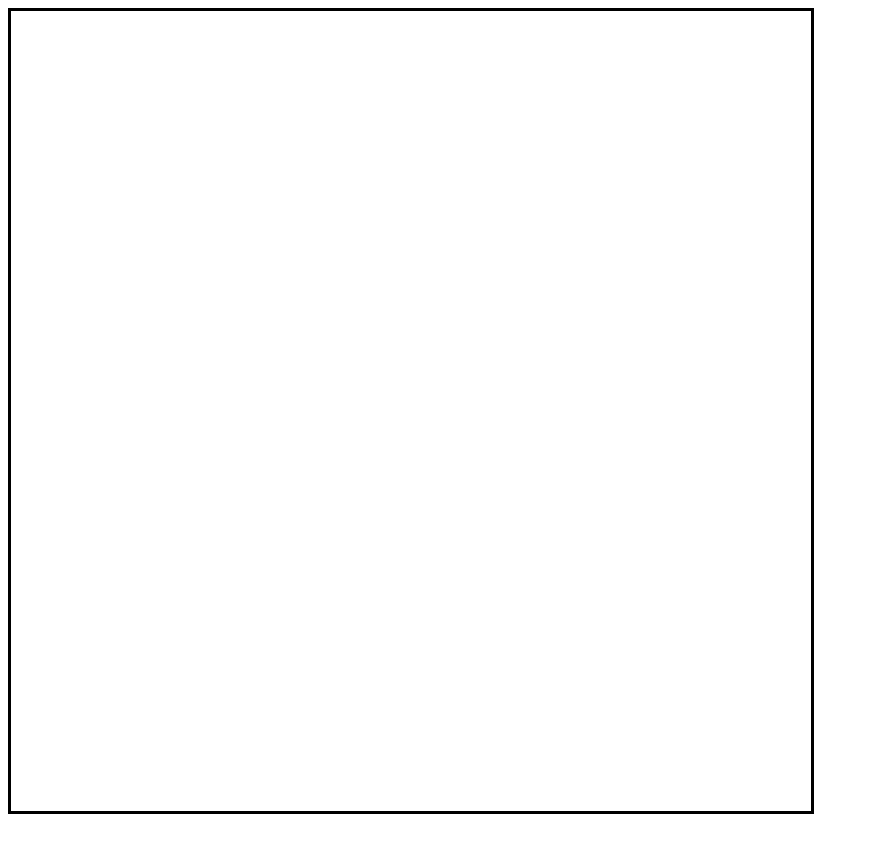
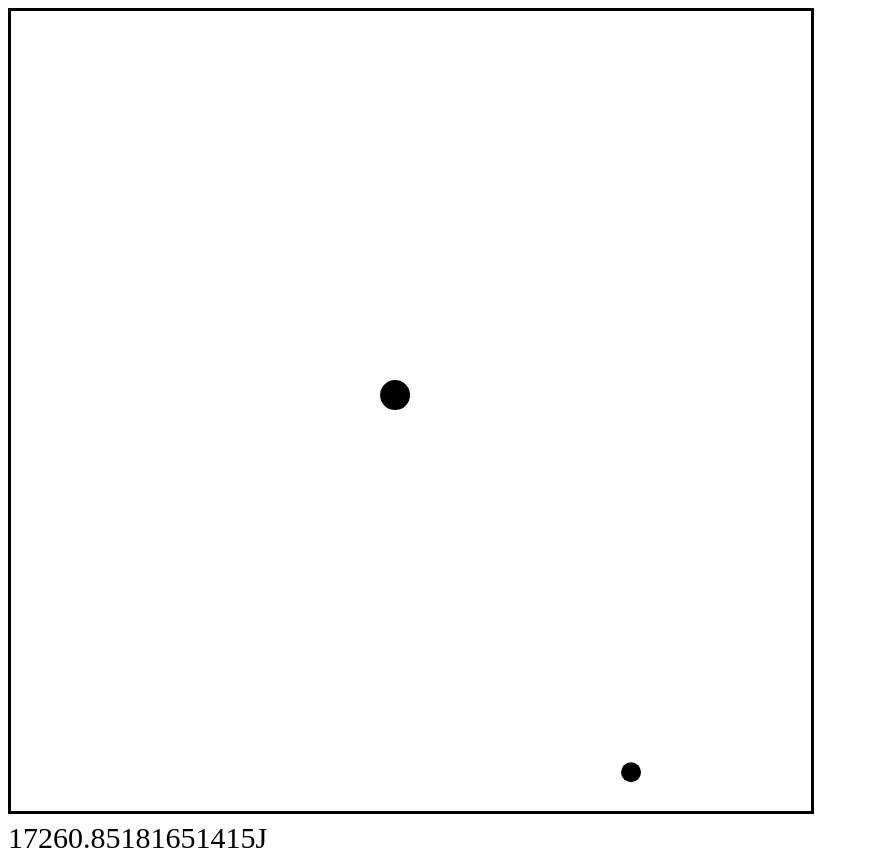
Before and after one commit to Function1790/TimeTravel, a plain HTML site: page index.html in a window 1280 px wide. Shown: the whole page, without its empty margins (0-869 px from the left). Before the commit the page ends 826 px from the top, so only its background shows below. Drawn offline with Linux system fonts and the light colour scheme.

Commit message:
움직임

```diff
--- a/index.html
+++ b/index.html
@@ -7,6 +7,9 @@
     </head>
     <body>
         <canvas id="canvas" width="800" height="800"></canvas>
+        <div class="dataView">
+            <div class="energy">100J</div>
+        </div>
         <script src="script.js"></script>
     </body>
 
--- a/script.js
+++ b/script.js
@@ -1,5 +1,17 @@
+const energyView = document.getElementsByClassName("energy")[0]
 const canvas = document.getElementById("canvas")
 const ctx = canvas.getContext("2d")
+
+//[----------------<Function>----------------]
+const print = (value) => { console.log(value) }
+
+function updateDataView() {
+    var energy = 0
+    for (var i in atoms) {
+        energy += atoms[i].Ek
+    }
+    energyView.innerText = `${energy}J`
+}
 
 //[----------------<Vector>----------------]
 class Vector {
@@ -10,6 +22,17 @@ class Vector {
     add(vec) {
         this.x += vec.x
         this.y += vec.y
+    }
+    mul(m) {
+        this.x *= m
+        this.y *= m
+    }
+    sizeSquare() {
+        return this.x ** 2 + this.y ** 2
+    }
+    normalized() {
+        var size = this.sizeSquare()
+        return new Vector(this.x / size, this.y / size)
     }
 }
 
@@ -28,38 +51,88 @@ function fillCircle(vec, radius) {
 
 //[----------------<Atom>----------------]
 function operateCrashWall(axis, vel_axis) {
-    if (axis < 0){
-        vel_axis *= -1
-        return
+    if (axis < 0) {
+        return -1
     }
-    if (axis > canvas.width){
-        vel_axis *= -1
-        return
+    if (axis > canvas.width) {
+        return -1
+    }
+    return 1
+}
+
+function isCrashed(atom1, atom2) {
+    const ds = distanceSquare(atom1.pos, atom2.pos)
+
+    if (ds <= (atom1.radius + atom2.radius) ** 2) {
+        return true
+    }
+}
+
+function interactWith(A, B) {
+    // A, B => Atom
+    if (isCrashed(A, B)) {
+        //Before
+        var v1 = Math.sqrt(A.vel.sizeSquare())
+        var v2 = Math.sqrt(B.vel.sizeSquare())
+        var v1_normalize = A.vel.normalized()
+        var v2_normalize = B.vel.normalized()
+        var preCalc = 2 * (v2 - v1) / (A.mass + B.mass)
+
+        //After
+        var v1_After = v1 + B.mass * preCalc
+        var v2_After = v2 - A.mass * preCalc
+        v1_normalize.mul(-v1_After)
+        v2_normalize.mul(-v2_After)
+
+        A.vel = v1_normalize
+        B.vel = v2_normalize
+
+        ctx.fillStyle = 'red'
+        A.draw()
+        B.draw()
+        ctx.fillStyle = 'black'
     }
 }
 
 class Atom {
-    constructor(pos, vel, mass) {
+    constructor(pos, vel, mass, radius) {
         this.pos = new Vector(pos[0], pos[1])
         this.vel = new Vector(vel[0], vel[1])
         this.mass = mass
+        this.radius = radius
     }
     get x() { return this.pos.x }
     get y() { return this.pos.y }
+    get Ek() { return this.mass * this.vel.sizeSquare() }
     draw() {
-        fillCircle(this.pos, 10)
+        fillCircle(this.pos, this.radius)
     }
     move() {
         this.pos.add(this.vel)
-        operateCrashWall(this.x, this.vel.x)
-        operateCrashWall(this.y, this.vel.y)
+        this.vel.x *= operateCrashWall(this.x, this.vel.x)
+        this.vel.y *= operateCrashWall(this.y, this.vel.y)
     }
 }
 
+//[----------------<Main>----------------]
+const atoms = [
+    new Atom([200, 200], [3, 3], 1, 15),
+    new Atom([350, 400], [-1, -2], 3, 10),
+]
+
 function render() {
     ctx.clearRect(0, 0, canvas.width, canvas.height)
-
+    for (var i in atoms) {
+        atoms[i].move()
+        atoms[i].draw()
+    }
+    for (var i = 0; i < atoms.length - 1; i++) {
+        for (var j = i + 1; j < atoms.length; j++) {
+            interactWith(atoms[i], atoms[j])
+        }
+    }
+    updateDataView()
     requestAnimationFrame(render)
 }
 
-//render()
+render()
--- a/style.css
+++ b/style.css
@@ -1,3 +1,7 @@
+* {
+    font-size: 30px;
+}
+
 body {
     background-color: rgb(255, 255, 255);
 }
```
